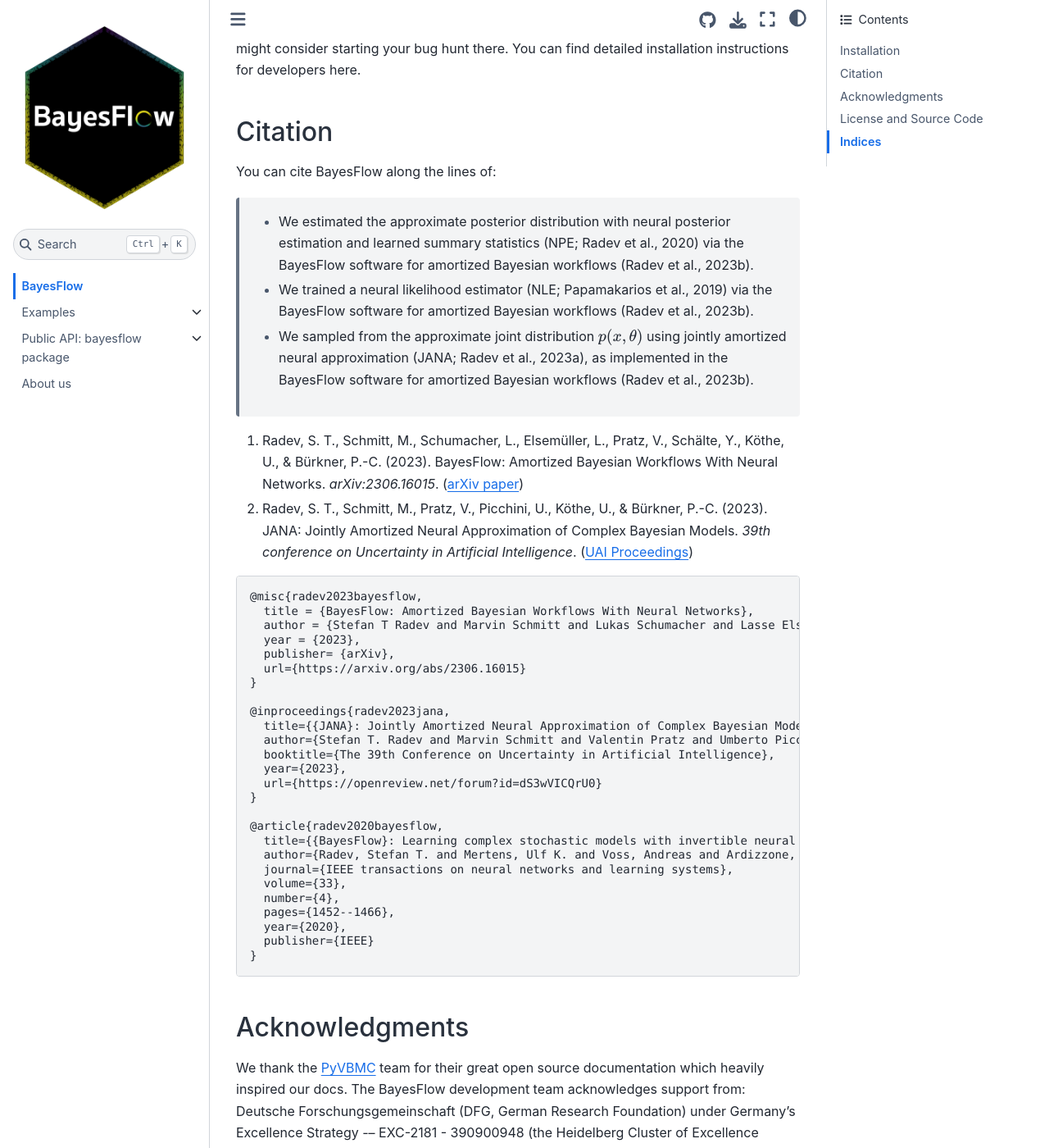
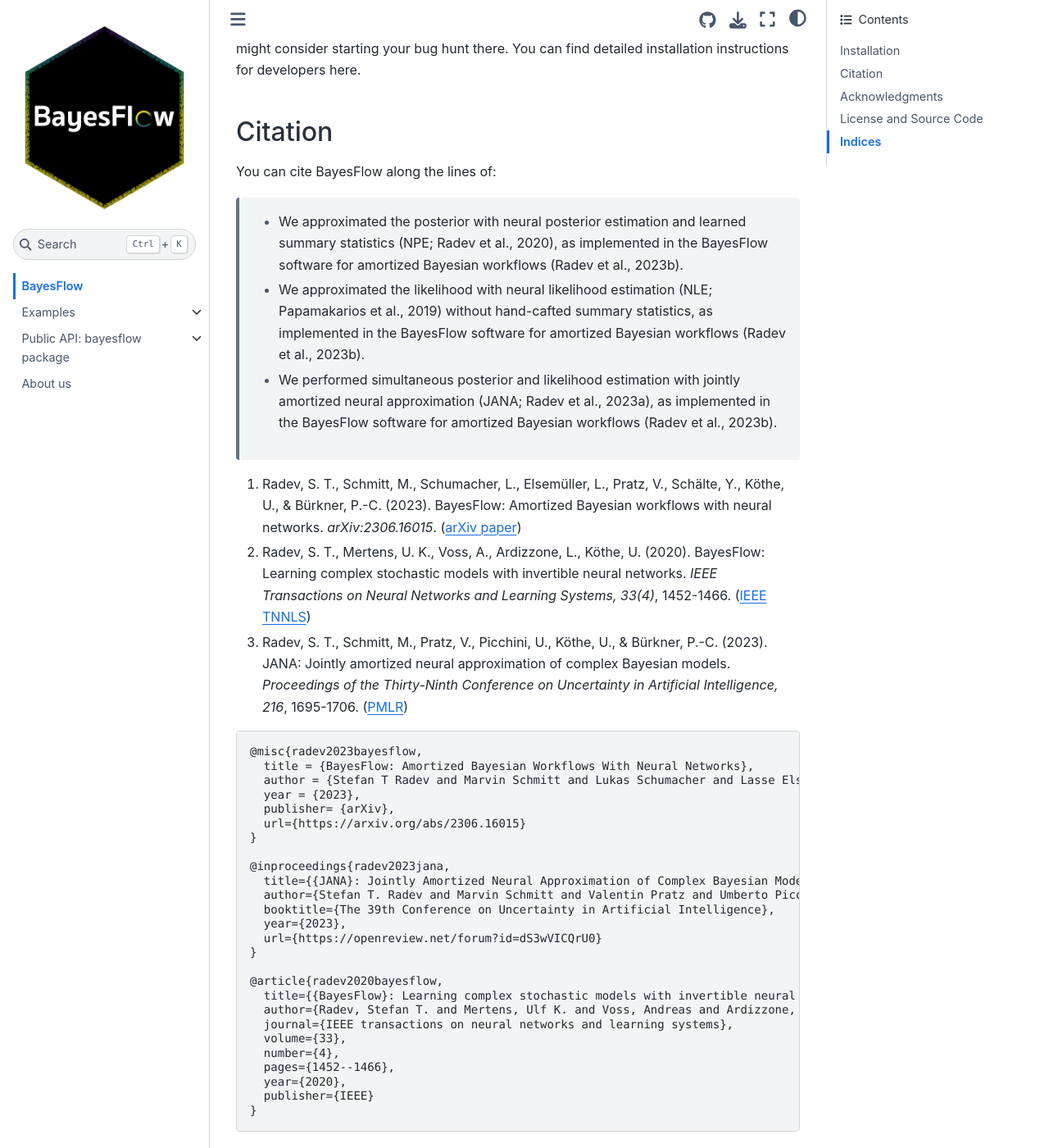
Before and after one commit to stefanradev93/BayesFlow, a Sphinx documentation site: the page built from docsrc/source/index.rst, in a window 1280 px wide and 1400 px high, scrolled down 1151 px. Shown: the whole window at 82% size. Built offline with Sphinx 7.4.7 and the Sphinx Book theme 1.1.4, drawn with Linux system fonts in a browser that asks for light colours; pages that are not in the unit, such as notebooks, are missing from menus; comment, search, counter and statistics services are not loaded.

Commit message:
Update citations

```diff
--- a/docsrc/source/index.rst
+++ b/docsrc/source/index.rst
@@ -48,13 +48,13 @@
 
 You can cite BayesFlow along the lines of:
 
-   - We estimated the approximate posterior distribution with neural posterior estimation and learned summary statistics (NPE; Radev et al., 2020) via the BayesFlow software for amortized Bayesian workflows (Radev et al., 2023b).
-   - We trained a neural likelihood estimator (NLE; Papamakarios et al., 2019) via the BayesFlow software for amortized Bayesian workflows (Radev et al., 2023b).
-   - We sampled from the approximate joint distribution :math:`p(x, \theta)` using jointly amortized neural approximation (JANA; Radev et al., 2023a), as implemented in the BayesFlow software for amortized Bayesian workflows (Radev et al., 2023b).
+   - We approximated the posterior with neural posterior estimation and learned summary statistics (NPE; Radev et al., 2020), as implemented in the BayesFlow software for amortized Bayesian workflows (Radev et al., 2023b).
+   - We approximated the likelihood with neural likelihood estimation (NLE; Papamakarios et al., 2019) without hand-cafted summary statistics, as implemented in the BayesFlow software for amortized Bayesian workflows (Radev et al., 2023b).
+   - We performed simultaneous posterior and likelihood estimation with jointly amortized neural approximation (JANA; Radev et al., 2023a), as implemented in the BayesFlow software for amortized Bayesian workflows (Radev et al., 2023b).
 
-1. Radev, S. T., Schmitt, M., Schumacher, L., Elsemüller, L., Pratz, V., Schälte, Y., Köthe, U., & Bürkner, P.-C. (2023). BayesFlow: Amortized Bayesian Workflows With Neural Networks. *arXiv:2306.16015*. (`arXiv paper <https://arxiv.org/abs/2306.16015>`__)
-2. Radev, S. T., Schmitt, M., Pratz, V., Picchini, U., Köthe, U., & Bürkner, P.-C. (2023). JANA: Jointly Amortized Neural Approximation of Complex Bayesian Models. *39th conference on Uncertainty in Artificial Intelligence*. (`UAI Proceedings <https://openreview.net/forum?id=dS3wVICQrU0>`__)
-
+1. Radev, S. T., Schmitt, M., Schumacher, L., Elsemüller, L., Pratz, V., Schälte, Y., Köthe, U., & Bürkner, P.-C. (2023). BayesFlow: Amortized Bayesian workflows with neural networks. *arXiv:2306.16015*. (`arXiv paper <https://arxiv.org/abs/2306.16015>`__)
+2. Radev, S. T., Mertens, U. K., Voss, A., Ardizzone, L., Köthe, U. (2020). BayesFlow: Learning complex stochastic models with invertible neural networks. *IEEE Transactions on Neural Networks and Learning Systems, 33(4)*, 1452-1466. (`IEEE TNNLS <https://ieeexplore.ieee.org/document/9298920>`__)
+3. Radev, S. T., Schmitt, M., Pratz, V., Picchini, U., Köthe, U., & Bürkner, P.-C. (2023). JANA: Jointly amortized neural approximation of complex Bayesian models. *Proceedings of the Thirty-Ninth Conference on Uncertainty in Artificial Intelligence, 216*, 1695-1706. (`PMLR <https://proceedings.mlr.press/v216/radev23a.html>`__)
 
 ::
 
```
